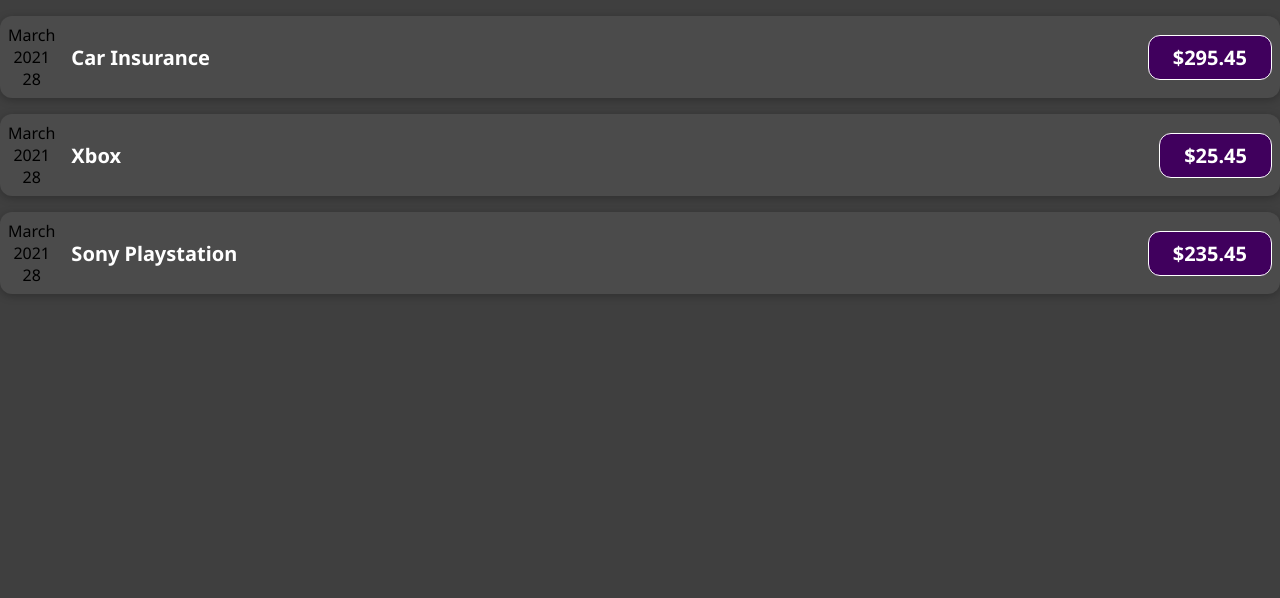
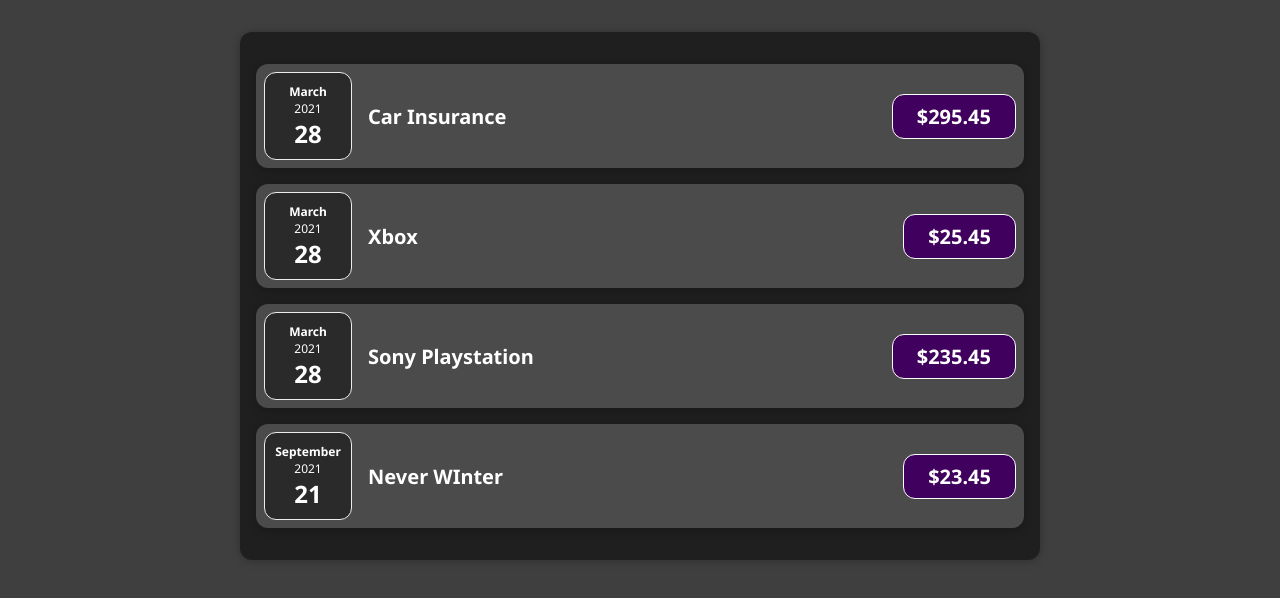
Before and after one commit to xolesteroll/udemy-react, a React (Create React App) app in the folder first/: page / in a window 1280 px wide. Shown: the top 598 px of the page. Built offline with nearby package versions, Linux system fonts and the light colour scheme.

Commit message:
second chapter

```diff
--- a/first/src/App.js
+++ b/first/src/App.js
@@ -1,17 +1,16 @@
-import ExpenseItem from "./components/ExpenseItem/ExpenseItem"
+import Expenses from "./components/Expenses/Expenses";
 
 const App = () => {
     const expenses = [
         {id: 1, title: 'Car Insurance', price: 295.45, date: new Date(2021, 2, 28)},
         {id: 2, title: 'Xbox', price: 25.45, date: new Date(2021, 2, 28)},
-        {id: 3, title: 'Sony Playstation', price: 235.45, date: new Date(2021, 2, 28)}
+        {id: 3, title: 'Sony Playstation', price: 235.45, date: new Date(2021, 2, 28)},
+        {id: 3, title: 'Never WInter', price: 23.45, date: new Date(2021, 8, 21)},
     ]
 
   return (
     <div className="App">
-        {expenses.map((e, i) => {
-           return <ExpenseItem key={e.id} title={e.title} price={e.price} date={e.date} />
-        })}
+        <Expenses expenses={expenses}/>
     </div>
   )
 }
--- /dev/null
+++ b/first/src/components/Expenses/ExpenseItem/ExpenseDate/ExpenseDate.js
@@ -0,0 +1,18 @@
+import React from 'react';
+import styles from "./ExpenseDate.module.css";
+
+const ExpenseDate = ({date}) => {
+    const month = date.toLocaleString('en-US', {month: 'long'})
+    const year = date.getFullYear()
+    const day = date.getDate()
+
+    return (
+        <div className={styles.expenseDate}>
+            <div className={styles.expenseDateMonth}>{month}</div>
+            <div className={styles.expenseDateYear}>{year}</div>
+            <div className={styles.expenseDateDay}>{day}</div>
+        </div>
+    );
+};
+
+export default ExpenseDate;
--- /dev/null
+++ b/first/src/components/Expenses/ExpenseItem/ExpenseDate/ExpenseDate.module.css
@@ -0,0 +1,26 @@
+.expenseDate {
+    display: flex;
+    flex-direction: column;
+    width: 5.5rem;
+    height: 5.5rem;
+    border: 1px solid #ececec;
+    background-color: #2a2a2a;
+    color: white;
+    border-radius: 12px;
+    align-items: center;
+    justify-content: center;
+}
+
+.expenseDateMonth {
+    font-size: 0.75rem;
+    font-weight: bold;
+}
+
+.expenseDateYear {
+    font-size: 0.75rem;
+}
+
+.expenseDateDay {
+    font-size: 1.5rem;
+    font-weight: bold;
+}
--- a/first/src/components/ExpenseItem/ExpenseItem.js
+++ b/first/src/components/Expenses/ExpenseItem/ExpenseItem.js
@@ -1,17 +1,12 @@
 import React from 'react';
-import styles from './ExpenseItem.module.css'
+import styles from './ExpenseItem.module.css';
+import ExpenseDate from "./ExpenseDate/ExpenseDate";
 
 const ExpenseItem = ({title, price, date}) => {
-    const month = date.toLocaleString('en-US', {month: 'long'})
-    const year = date.getFullYear()
-    const day = date.getDate()
+
     return (
         <div className={styles.expenseItem}>
-            <div className={styles.expenseDateBox}>
-                <div>{month}</div>
-                <div>{year}</div>
-                <div>{day}</div>
-            </div>
+            <ExpenseDate date={date} />
             <div className={styles.expenseItemDescription}>
                 <h2>{title}</h2>
                 <div className={styles.expenseItemPrice}>{`$${price}`}</div>
--- a/first/src/components/ExpenseItem/ExpenseItem.module.css
+++ b/first/src/components/Expenses/ExpenseItem/ExpenseItem.module.css
@@ -7,10 +7,6 @@
     margin: 1rem 0;
     border-radius: 12px;
     background-color: #4b4b4b;
-}
-
-.expenseDateBox{
-    text-align: center;
 }
 
 .expenseItemDescription {
--- /dev/null
+++ b/first/src/components/Expenses/Expenses.js
@@ -0,0 +1,21 @@
+import React from 'react';
+import styles from './Expenses.module.css'
+import ExpenseItem from "./ExpenseItem/ExpenseItem";
+
+const Expenses = ({expenses}) => {
+    const showExpenses = () => {
+        const expensesArr = expenses.map((e, i) => {
+            return <ExpenseItem key={e.id} title={e.title} price={e.price} date={e.date} />
+        })
+
+        return expensesArr
+    }
+
+    return (
+        <div className={styles.expenses}>
+            {showExpenses()}
+        </div>
+    );
+};
+
+export default Expenses;
--- /dev/null
+++ b/first/src/components/Expenses/Expenses.module.css
@@ -0,0 +1,9 @@
+.expenses {
+    padding: 1rem;
+    background-color: rgb(31, 31, 31);
+    margin: 2rem auto;
+    width: 50rem;
+    max-width: 95%;
+    border-radius: 12px;
+    box-shadow: 0 1px 8px rgba(0, 0, 0, 0.25);
+}
```
